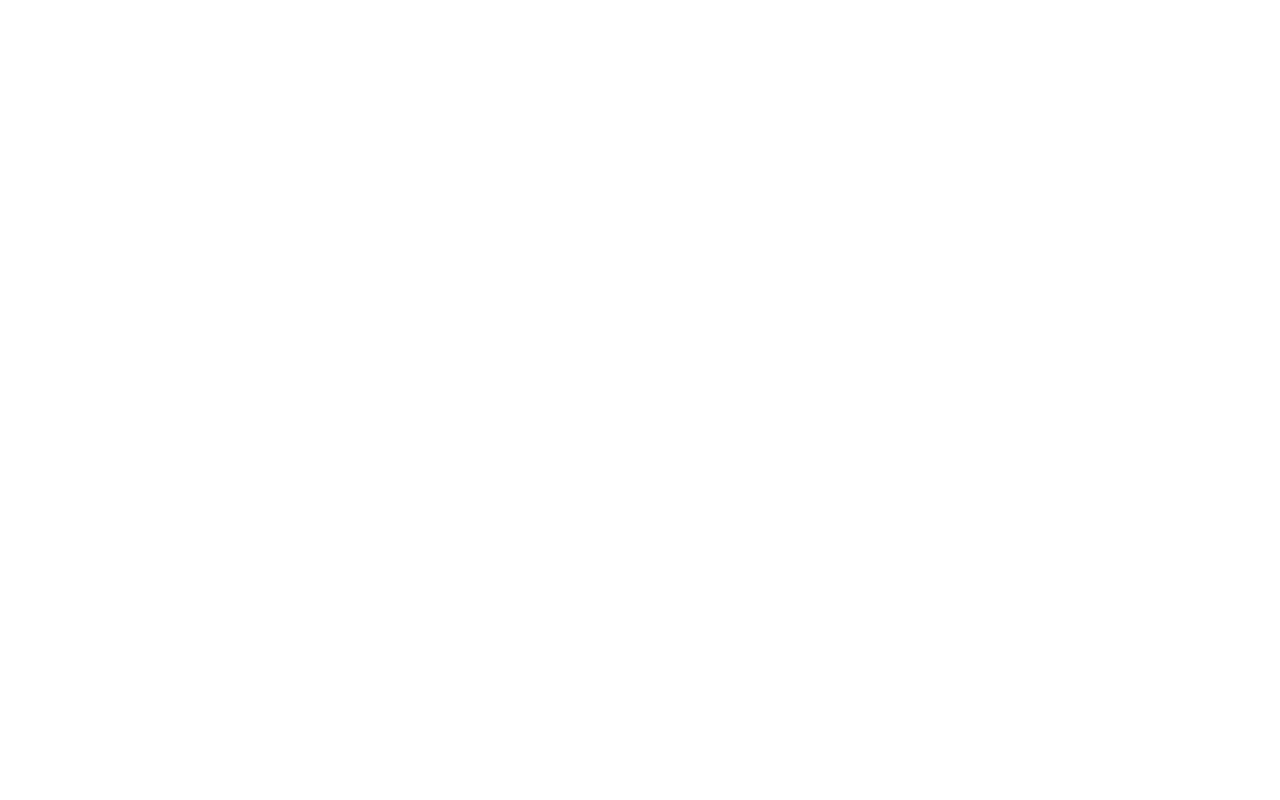
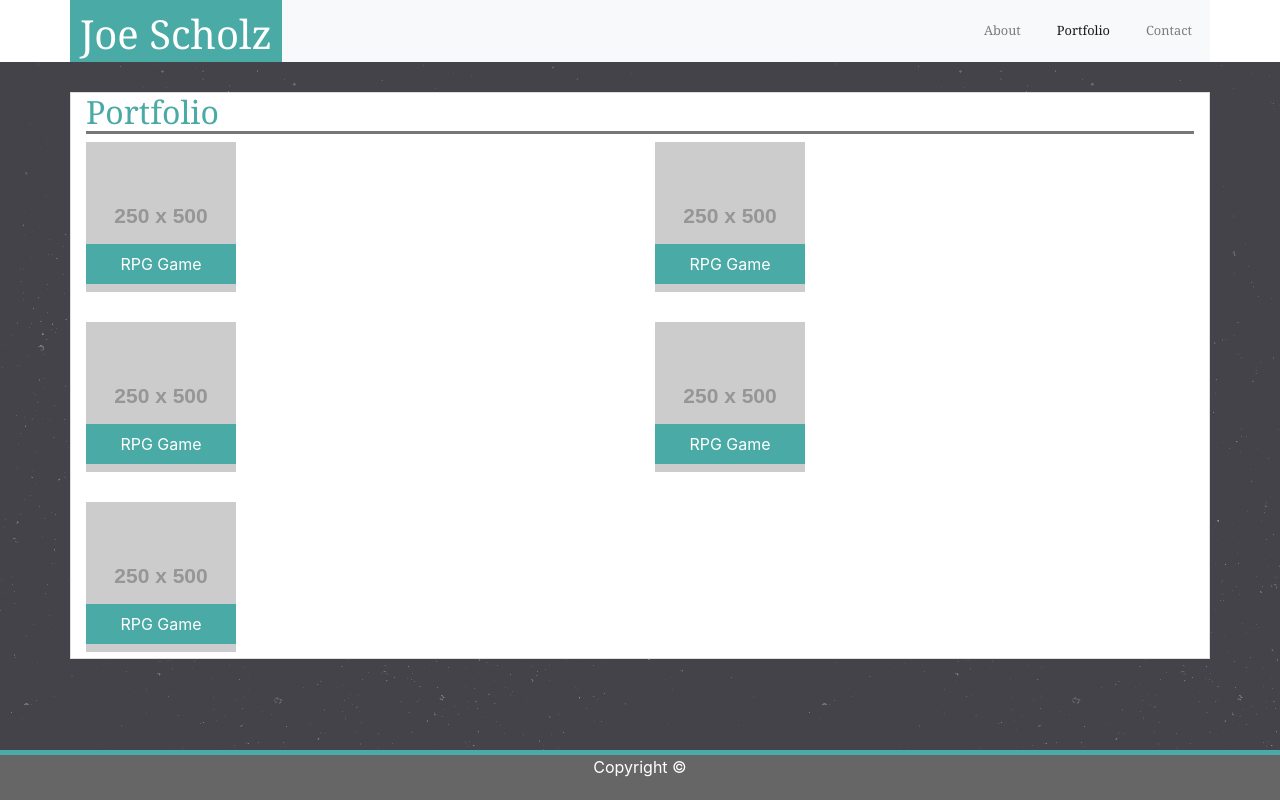
Before and after one commit to JoeScholz/Bootstrap-Portfolio, a plain HTML site: page portfolio.html in a window 1280 px wide. Drawn offline with nearby package versions, Linux system fonts and the light colour scheme; placeholder pictures from the web are drawn by us.

Commit message:
Assigment 2a

```diff
--- a/assets/css/bootstrap.css
+++ b/assets/css/bootstrap.css
@@ -1,5 +1,6 @@
 html, body {
-    height: 100%;
+	height: 100%;
+	width: 100%;
     margin: 0;
 }
 
@@ -39,6 +40,7 @@ a {
 
 .navbar {
 	flex-grow: 1;
+	padding: 0;
 }
 
 .header-title {
@@ -63,6 +65,7 @@ h2 {
 
 .container--header {
 	width: 100%;
+	padding: 0px;
 }
 
 .header-col {
@@ -84,10 +87,45 @@ h2 {
 footer {
     border-top: #4aaaa5 5px solid;
     background-color: #666;
-    height:25px;
+    height:50px;
     text-align: center;
     color: #ffffff;
     position: fixed;
     bottom: 0;
+	width: 100%;
+	margin: 0;
+}
+
+.imageA {
+    background-image:url(https://via.placeholder.com/250x500);
+}
+
+.imageContainer {
+    position: relative;
+    display: inline-block;
+    margin: 0px 20px 0px 0px;
+    height: 150px;
+    width: 150px;
+    background-repeat: no-repeat;
+    background-size: cover;
+    background-position: center center;
+}
+
+.imageContainer .caption {
+    position: absolute;
+    bottom: 8px;
     width: 100%;
+    text-align: center;
+    background: #4aaaa5;
+    color: #ffffff;
 }
+
+.imageContainer .caption span {
+    padding: 8px;
+    display: inline-block;
+}
+
+.button {
+	background-color: #ffffff;
+	margin-bottom: 10px;
+}
--- a/portfolio.html
+++ b/portfolio.html
@@ -0,0 +1,109 @@
+<!doctype html>
+<html lang="en-us">
+
+<head>
+  <meta charset="UTF-8">
+  <title>Portfolio | Joe Scholz</title>
+  <link rel="stylesheet" href="https://stackpath.bootstrapcdn.com/bootstrap/4.1.3/css/bootstrap.min.css" integrity="sha384-MCw98/SFnGE8fJT3GXwEOngsV7Zt27NXFoaoApmYm81iuXoPkFOJwJ8ERdknLPMO" crossorigin="anonymous">
+  <link rel="stylesheet" type="text/css" href="assets/css/bootstrap.css">
+</head>
+
+<body style= "background-image: url(assets/images/stardust.png)">
+
+    <div class="header">
+
+    <div class="container container--header">
+          <div class="row">
+            <div class="header-col col-md-12">
+
+                <div class="header-title">
+
+                <h1>Joe Scholz</h1>
+                </div>
+
+                <nav class="navbar navbar-expand-lg navbar-light bg-light">
+                        <button class="navbar-toggler" type="button" data-toggle="collapse" data-target="#navbarNav" aria-controls="navbarNav" aria-expanded="false" aria-label="Toggle navigation">
+                          <span class="navbar-toggler-icon"></span>
+                        </button>
+                        <div class="collapse navbar-collapse" id="navbarNav">
+                          <ul class="navbar-nav">
+                            <li class="nav-item">
+                              <a class="nav-link" href="index.html">About</a>
+                            </li>
+                            <li class="nav-item active">
+                              <a class="nav-link" href="portfolio.html">Portfolio<span class="sr-only">(current)</span></a>
+                            </li>
+                            <li class="nav-item">
+                              <a class="nav-link" href="contact.html">Contact</a>
+                            </li>
+                          </ul>
+                        </div>
+
+                      </nav>
+                          </div>
+                    </div>
+                        </div>
+                </div>
+
+                <div class="container container--content">
+                        <div class="row">
+                        <div class="col-md-12">
+
+                        <h2 class="content">Portfolio</h2>
+                        </div>
+                      </div>
+
+                      <div class="row">
+                          <div class="col-md-6">
+                            <div class="imageContainer imageA" style="background-image:url(https://via.placeholder.com/250x500)">
+                                <div class="caption">
+                                    <span>RPG Game</span>
+                                </div>
+                            </div>
+                          </div>
+                        <div class="col-md-6">
+                            <div class="imageContainer imageA" style="background-image:url(https://via.placeholder.com/250x500)">
+                                <div class="caption">
+                                    <span>RPG Game</span>
+                                </div>
+                            </div>
+                        </div>
+                      </div>
+<br>
+<div class="row">
+        <div class="col-md-6">
+          <div class="imageContainer imageA" style="background-image:url(https://via.placeholder.com/250x500)">
+              <div class="caption">
+                  <span>RPG Game</span>
+              </div>
+          </div>
+        </div>
+      <div class="col-md-6">
+          <div class="imageContainer imageA" style="background-image:url(https://via.placeholder.com/250x500)">
+              <div class="caption">
+                  <span>RPG Game</span>
+              </div>
+          </div>
+      </div>
+    </div>
+<br>
+                        <div class="row">
+                            <div class="col-md-6">
+                                <div class="imageContainer imageA" style="background-image:url(https://via.placeholder.com/250x500)">
+                                    <div class="caption">
+                                        <span>RPG Game</span>
+                                    </div>
+                        </div>
+                        </div>
+                        </div>
+                      </div>
+
+                </div>
+
+                <footer>
+                        <div class="container">
+                          Copyright &copy;
+                        </div>
+                      </footer>
+</body>
+</html>
```
Also changed, not shown: contact.html (+87 -0 lines), index.html (+9 -7 lines).
